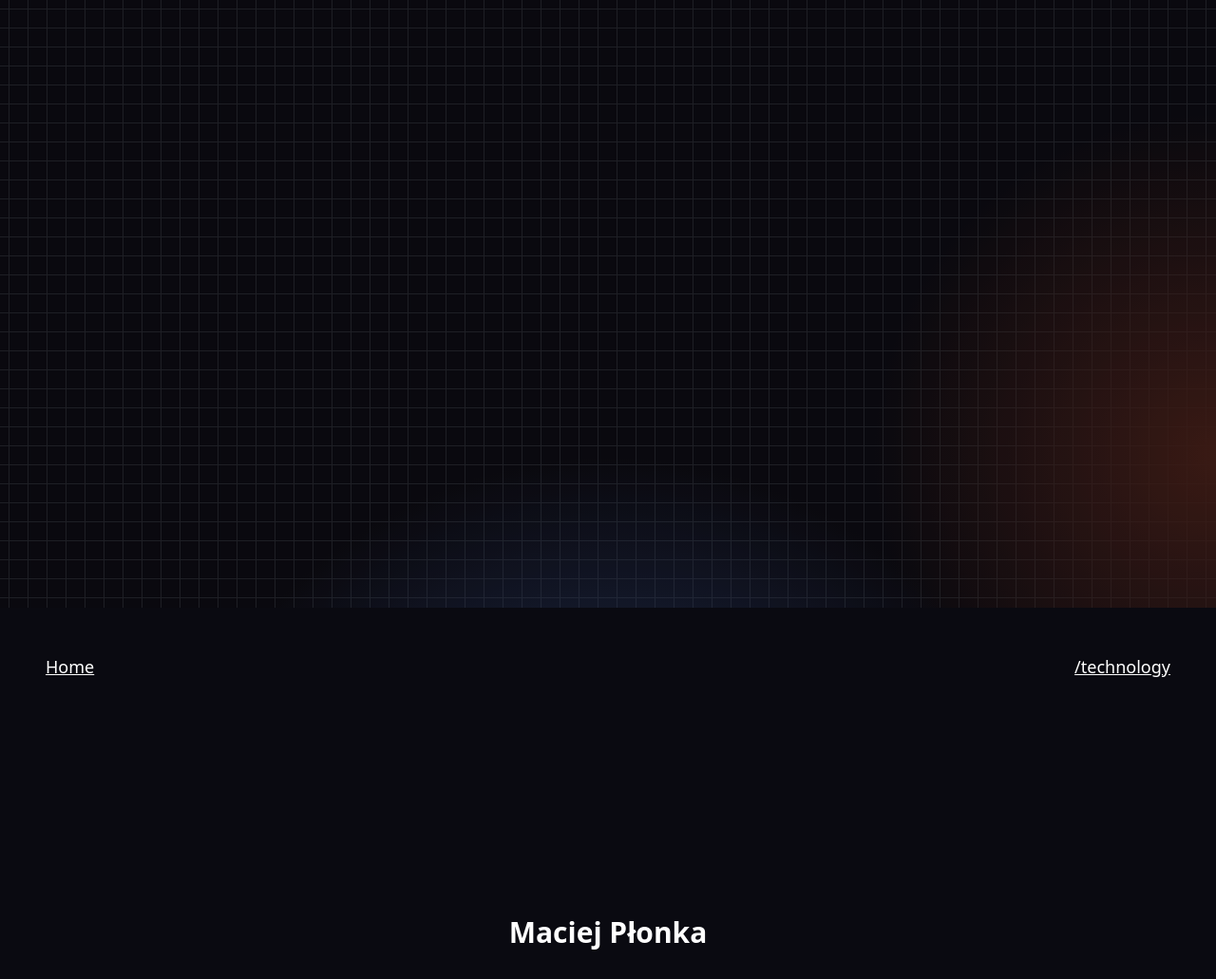
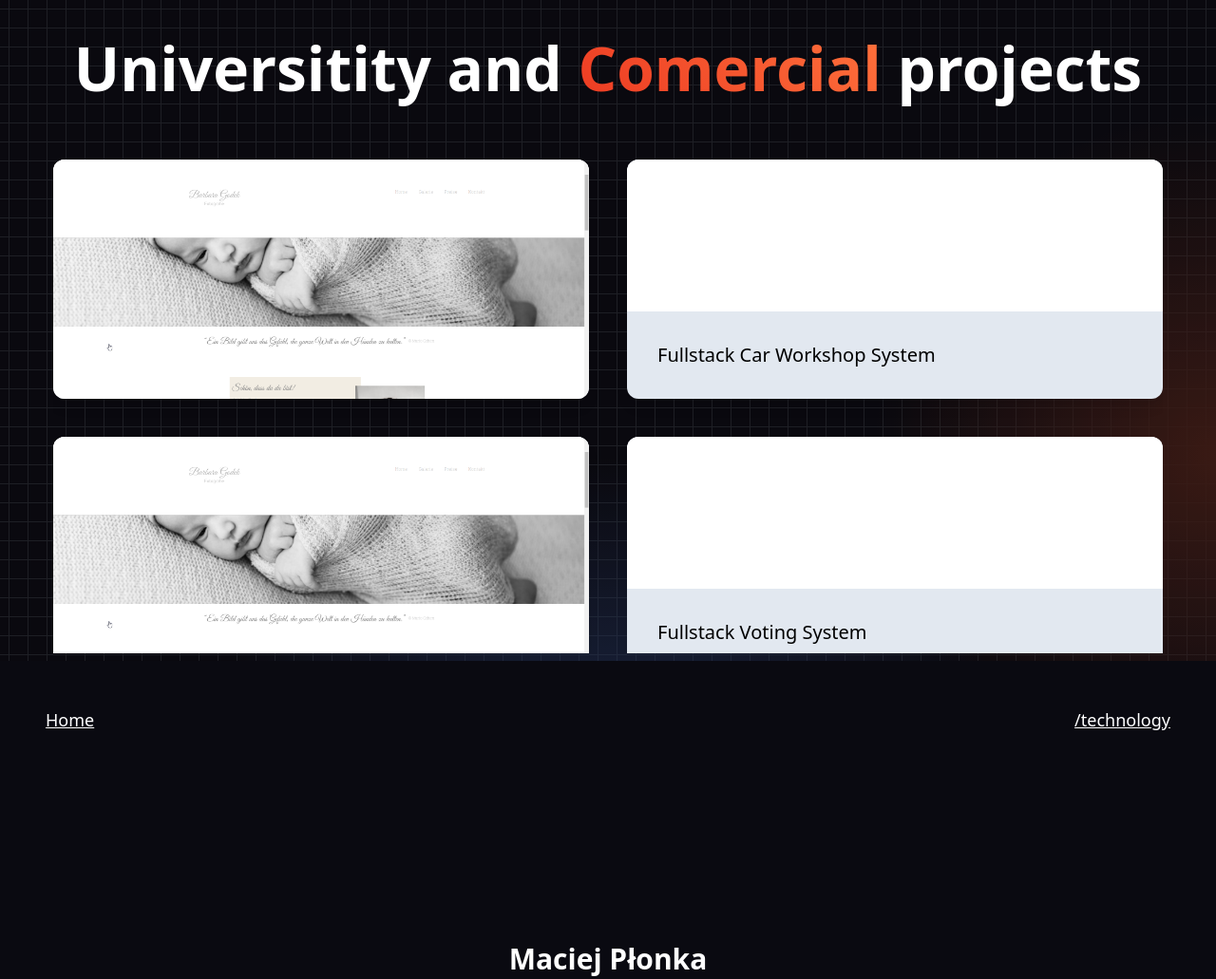
Before and after one commit to plonkamaciej/Astro, an Astro site: page /showcase in a window 1280 px wide. Shown: the whole page at 95% size. Built offline with nearby package versions, Linux system fonts and the light colour scheme; Astro itself is replaced by a stand-in of ours.

Commit message:
add showcase pages modify main components change layout

```diff
--- a/src/components/Main.astro
+++ b/src/components/Main.astro
@@ -1,9 +1,14 @@
+---
+interface Props{
+    width: String;
+    img: string;
+}
+const { width, img } = Astro.props;
 ---
 
----
-
-<div class="rounded-xl overflow-hidden shadow-lg bg-slate-200 w-[45%]">
-    <div class="flex p-8 justify-evenly bg-white w-full">
+<div class={`rounded-xl overflow-hidden shadow-lg bg-slate-200 ${width}`}>
+    <div class=" bg-white h-40">
+        {img ? <img src={img} alt="Image" class="object-contain  w-full"> : undefined}
     </div>
     <div class=" text-black text-xl p-8">
         <slot/>
--- a/src/layouts/Layout.astro
+++ b/src/layouts/Layout.astro
@@ -3,6 +3,7 @@ interface Props {
 	title: string;
 	next: string;
 }
+
 
 const { title, next } = Astro.props;
 ---
@@ -18,11 +19,12 @@ const { title, next } = Astro.props;
 			<meta name="generator" content={Astro.generator} />
 			<title>{title}</title>
 		</head>
-		<body>
+		<body class="min-h-full">
 			<slot />
 		</body>
 		<div class="planeImg"></div>
-		<footer class="bg-[#0a0a11] w-full h-[70%] absolute bottom-[-50vh] text-white  flex flex-col justify-center">
+
+		<footer class="bg-[#0a0a11] w-full h-[63%] absolute  bottom-[-50vh] text-white  flex flex-col justify-center">
 			<div class="w-full flex justify-between">
 				<a class=' p-12 text-lg underline' href="/">Home</a>
 				<a class=' p-12 text-lg underline' href={next}>{next}</a>
@@ -55,6 +57,8 @@ const { title, next } = Astro.props;
 		background-repeat: repeat;
 		height: 150vh;
 		box-shadow: inset 100vw 0 0 0 rgba(11, 6, 6, 0.2);
+		scroll-behavior: smooth;
+
 
 	}
 	code {
@@ -68,6 +72,7 @@ const { title, next } = Astro.props;
 			Courier New,
 			monospace;
 	}
+
 
 	#overlay {
   position: fixed; /* Sit on top of the page content */
--- a/src/pages/index.astro
+++ b/src/pages/index.astro
@@ -1,7 +1,11 @@
 ---
 import Layout from '../layouts/Layout.astro';
 import Card from '../components/Card.astro';
+
 ---
+
+
+
 
 <Layout title="Welcome to Astro Test Site." next="https://github.com/plonkamaciej">
 	<main>
@@ -31,6 +35,7 @@ import Card from '../components/Card.astro';
 			/>
 		</ul>
 	</main>
+
 </Layout>
 
 <style>
--- a/src/pages/learning.astro
+++ b/src/pages/learning.astro
@@ -8,11 +8,11 @@ import Section from "../components/Main.astro"
         <h1>
             Next.js and <span class="text-gradient">Astro</span>
         </h1>
-        <div class="flex mt-20 justify-evenly">
-            <Section>
+        <div class="grid mt-20 grid-cols-2 gap-10">
+            <Section width={"w-full"} img ="">
                 Astro
             </Section>
-            <Section>
+            <Section width={"w-full"} img="">
                 Next
             </Section>
         </div>
@@ -33,7 +33,7 @@ import Section from "../components/Main.astro"
         background-image: "bg-grid.png";
         margin: auto;
 		padding: 1rem;
-		width: 800px;
+		width: 1000px;
 		max-width: calc(100% - 2rem);
 		color: white;
 		font-size: 20px;
--- a/src/pages/showcase.astro
+++ b/src/pages/showcase.astro
@@ -1,7 +1,85 @@
 ---
 import Layout from "../layouts/Layout.astro"
+import Section from "../components/Main.astro"
+
 ---
 
-<Layout title="threedei.js" next="/technology">
+<Layout title="Projects" next="/technology">
+    <main>
+        <h1>
+           Universitity and <span class="text-gradient">Comercial</span> projects
+        </h1>
+        <div class="scroll">
+        <div class=" grid grid-cols-2 gap-10 w-full">
+            <Section width={"w-full"} img="/photography.png">
 
+            </Section>
+            <Section width={"w-full"} img="">
+                Fullstack Car Workshop System
+            </Section>
+            <Section width={"w-full"} img="/photography.png">
+
+            </Section>
+            <Section width={"w-full"} img="">
+                Fullstack Voting System
+            </Section>
+            <Section width={"w-full"} img="">
+
+            </Section>
+            <Section width={"w-full"} img="">
+                Frontend Photography portfolio
+            </Section>
+            <Section width={"w-full"} img="">
+
+            </Section>
+            <Section width={"w-full"} img="">
+                C++ Space invaders
+            </Section>
+
+
+        </div>
+    </div>
+
+    </main>
 </Layout>
+
+<style>
+    .text-gradient {
+		background-image: var(--accent-gradient);
+		-webkit-background-clip: text;
+		-webkit-text-fill-color: transparent;
+		background-size: 400%;
+		background-position: 0%;
+	}
+
+    main {
+        background-image: "bg-grid.png";
+        margin: auto;
+		padding: 1rem;
+		width: 1200px;
+		max-width: calc(100% - 2rem);
+		color: white;
+		font-size: 20px;
+		line-height: 1.6;
+
+    }
+
+    h1 {
+		margin-top: 3vh;
+		font-size: 4rem;
+		font-weight: 700;
+		line-height: 1;
+		text-align: center;
+		margin-bottom: 1em;
+	}
+
+    .scroll {
+        overflow-y: auto;
+            overflow-x: hidden;
+            height: 65vh;
+    }
+    .scroll::-webkit-scrollbar {
+    display: none;
+}
+
+</style>
```
Also changed, not shown: public/photography.png (added).
